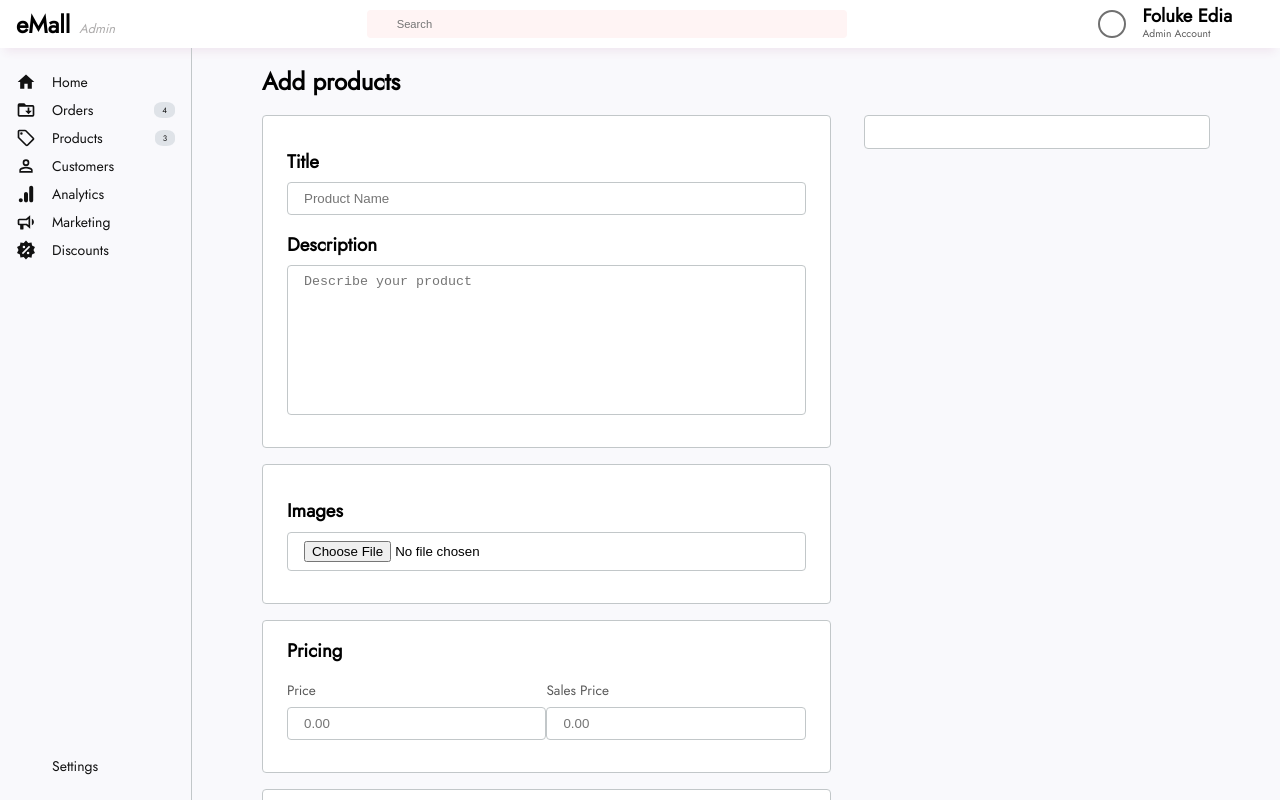
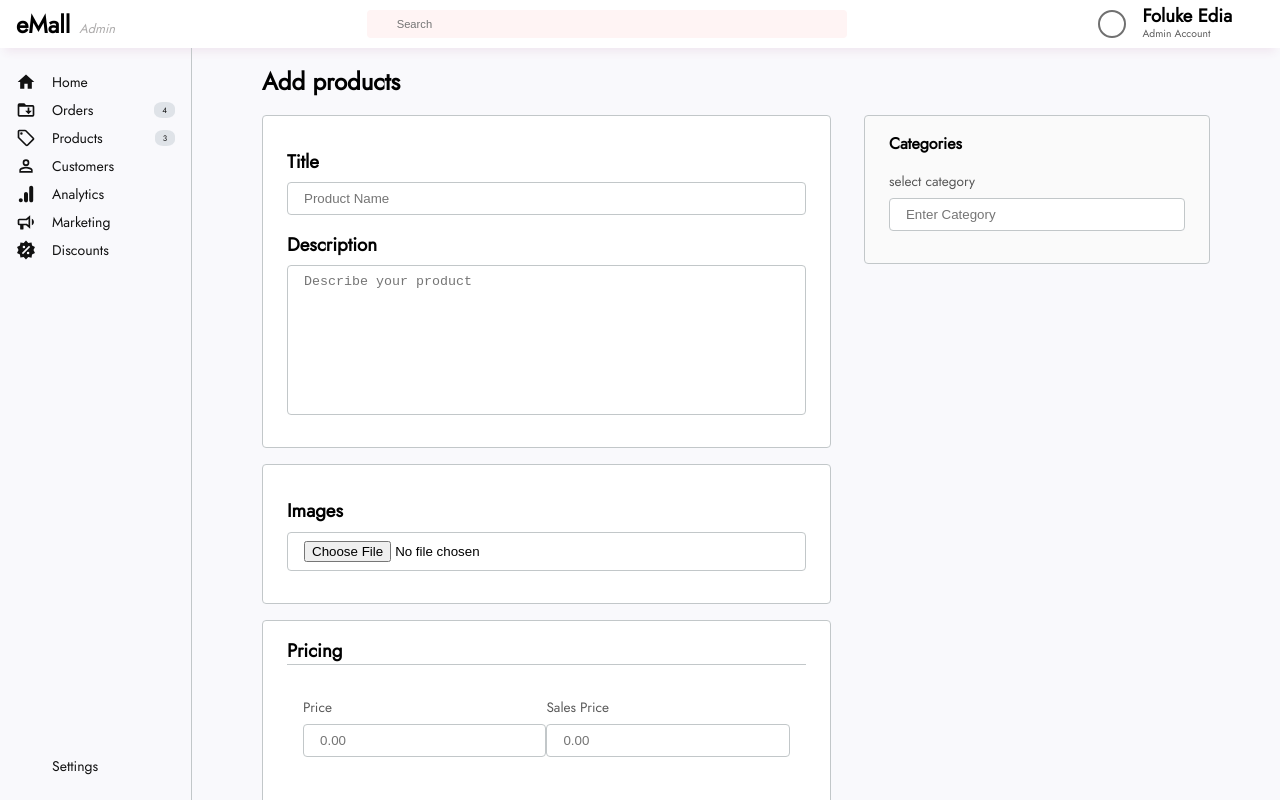
Before and after one commit to mrtoluadesina/garahub-admin, a React (Create React App) app: page /products/add in a window 1280 px wide. Built offline with nearby package versions, Linux system fonts and the light colour scheme.

Commit message:
add category card and save button to the add product page

```diff
--- a/src/Views/Products/add.js
+++ b/src/Views/Products/add.js
@@ -4,6 +4,7 @@ import Card from "../../Components/Card";
 import "./styles.scss";
 import Input from "../../Components/Input";
 import TextArea from "../../Components/TextArea";
+import Button from '../../Components/Button';
 
 export default props => {
   return (
@@ -51,8 +52,17 @@ export default props => {
               </Card>
             </div>
             <div className="col _small">
-              <Card></Card>
+              <Card>
+                <h4>Categories</h4>
+                <div className="form-group">
+                  <label>select category</label>
+                  <Input type="text" placeholder="Enter Category" />
+                </div>
+              </Card>
             </div>
+          </div>
+          <div className="row">
+            <Button className="btn redSolidBtn" value="Save" />
           </div>
         </form>
       </div>
--- a/src/Views/Products/styles.scss
+++ b/src/Views/Products/styles.scss
@@ -27,6 +27,9 @@
           &._small {
             flex: 0 0 36.5%;
             margin-left: 3.5%;
+            .card {
+              background-color: $light-grey;
+            }
           }
           .card {
             margin: 1rem 0;
@@ -48,6 +51,11 @@
             }
           }
         }
+        &:last-child {
+          justify-content: flex-end;
+          border-top: 1px solid $grey;
+          padding: 1rem;
+        }
       }
     }
   }
```
